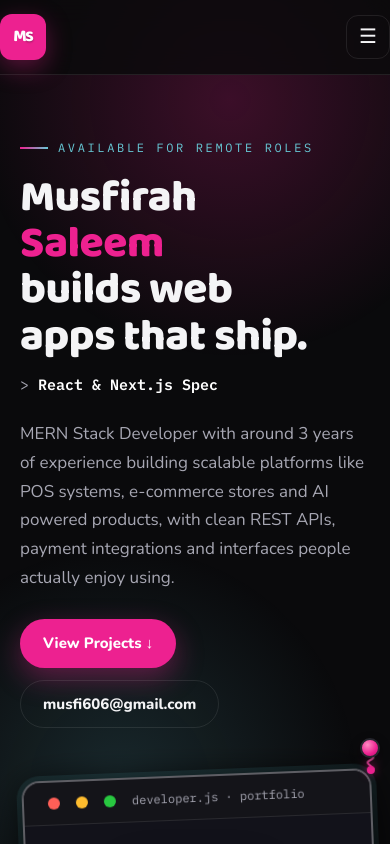
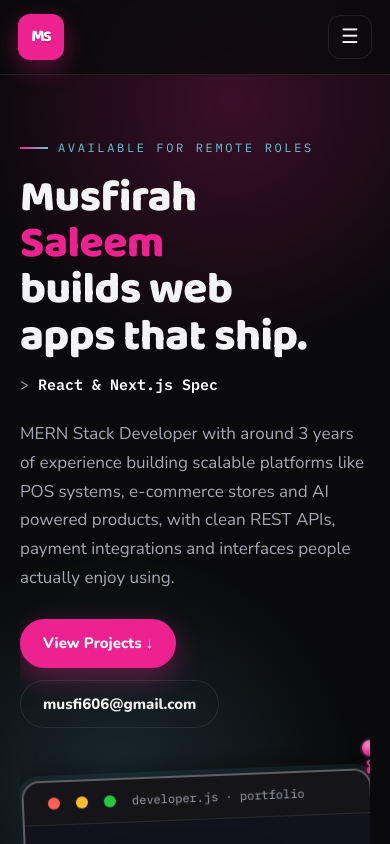
Before and after one commit to musfirah-saleem/musfirah-saleem-portfolio, a Next.js app: page / in a window 390 px wide. Shown: the top 844 px of the page. Built offline with nearby package versions, Linux system fonts and the light colour scheme.

Commit message:
Fix phone horizontal scroll (clip glows/hero/sections, html+body overflow-x:clip) and add mobile navbar side margins

```diff
--- a/src/app/globals.css
+++ b/src/app/globals.css
@@ -23,11 +23,12 @@
   --radius:18px;
 }
 *{box-sizing:border-box}
-html{scroll-behavior:smooth}
+html{scroll-behavior:smooth;overflow-x:hidden;overflow-x:clip}
 body{
   margin:0;background:var(--bg);color:var(--text);
   font-family:"Nunito",system-ui,sans-serif;
   overflow-x:hidden;
+  overflow-x:clip;
   -webkit-font-smoothing:antialiased;
 }
 ::selection{background:var(--pink);color:#fff}
@@ -37,7 +38,13 @@ h1,h2,h3,.display{font-family:"Baloo 2",cursive;line-height:1.05;margin:0}
 .mono{font-family:"IBM Plex Mono",monospace}
 img,svg{display:block;max-width:100%}
 
-/* glows like BGRM theme */
+/* glows like BGRM theme.
+   The glows are fixed 520-560px discs offset 120-140px past the
+   viewport edges; on phones that off-screen part created a
+   horizontal scrollbar (fixed elements count toward the document's
+   scrollable overflow). They now live inside a fixed, clipped
+   wrapper, so they can never escape the viewport, same visual. */
+.glows{position:fixed;inset:0;overflow:hidden;pointer-events:none;z-index:0}
 .glow-pink{position:fixed;width:560px;height:560px;border-radius:50%;background:radial-gradient(circle,rgba(237,33,144,.22),transparent 65%);top:-180px;right:-120px;pointer-events:none;z-index:0}
 .glow-cyan{position:fixed;width:520px;height:520px;border-radius:50%;background:radial-gradient(circle,rgba(103,201,214,.16),transparent 65%);bottom:-200px;left:-140px;pointer-events:none;z-index:0}
 .wrap{max-width:1180px;margin:0 auto;padding:0 20px;position:relative;z-index:1}
@@ -62,6 +69,11 @@ header{position:sticky;top:0;z-index:50;background:rgba(10,10,12,.82);backdrop-f
 .nav-toggle{display:none;background:transparent;border:1px solid var(--line);border-radius:12px;color:var(--text);font-size:20px;line-height:1;width:44px;height:44px;min-height:44px;align-items:center;justify-content:center;cursor:pointer}
 .nav-toggle:hover{border-color:var(--cyan);color:var(--cyan)}
 @media(max-width:760px){
+  /* .nav{padding:14px 0} overrode .wrap's horizontal padding (same
+     specificity, later rule), so on phones the logo sat flush at
+     x=0 and the hamburger flush at the right edge. Give the bar
+     side padding on small screens; desktop is untouched. */
+  .nav{padding:14px 18px}
   .nav-links{display:none}
   .nav-hire{display:none}
   .nav-toggle{display:inline-flex}
@@ -72,8 +84,10 @@ header{position:sticky;top:0;z-index:50;background:rgba(10,10,12,.82);backdrop-f
   .nav-menu .nav-menu-hire:hover{color:#fff;background:var(--pink)}
 }
 
-/* HERO */
-.hero{padding:64px 0 30px}
+/* HERO: overflow-x:clip keeps the hanging panel's fall/swing
+   (up to -18deg around the top-right pin) from ever widening the
+   page on phones. */
+.hero{padding:64px 0 30px;overflow-x:clip}
 .eyebrow{font-family:"IBM Plex Mono";font-size:12px;letter-spacing:.22em;text-transform:uppercase;color:var(--cyan);display:flex;align-items:center;gap:10px}
 .eyebrow::before{content:"";width:28px;height:2px;background:linear-gradient(90deg,var(--pink),var(--cyan))}
 .hero-grid{display:grid;grid-template-columns:1.05fr .95fr;gap:36px;align-items:start;margin-top:18px}
@@ -112,8 +126,10 @@ header{position:sticky;top:0;z-index:50;background:rgba(10,10,12,.82);backdrop-f
 .marquee-track i{font-style:normal;color:var(--pink)}
 @keyframes scrollX{to{transform:translateX(-50%)}}
 
-/* sections */
-section{padding:72px 0 8px}
+/* sections: overflow-x:clip stops hidden below-fold reveal
+   elements (e.g. experience cards sitting at translateX(-56px)
+   until scrolled into view) from widening the page on phones. */
+section{padding:72px 0 8px;overflow-x:clip}
 .sec-head{max-width:680px}
 .sec-head h2{font-size:clamp(32px,5vw,46px);font-weight:800;margin-top:12px}
 .sec-head h2 em{font-style:normal;color:var(--pink)}
--- a/src/app/page.js
+++ b/src/app/page.js
@@ -12,8 +12,10 @@ import Footer from "@/components/Footer";
 export default function Home() {
   return (
     <>
-      <div className="glow-pink"></div>
-      <div className="glow-cyan"></div>
+      <div className="glows" aria-hidden="true">
+        <div className="glow-pink"></div>
+        <div className="glow-cyan"></div>
+      </div>
       <Navbar />
       <main id="top" className="wrap">
         <Hero />
```
